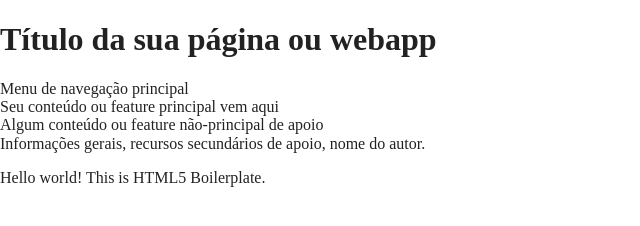
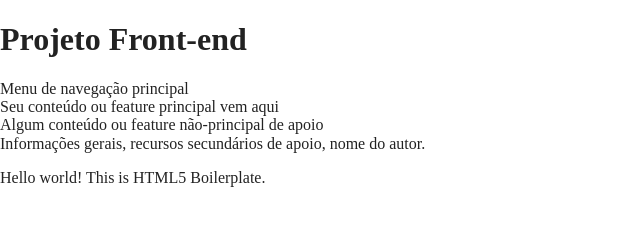
Before and after one commit to seeju/projeto-frontend, a website built with Parcel: page index.html in a window 1280 px wide. Shown: the whole page, without its empty margins (0-640 px from the left). Built offline with nearby package versions, Linux system fonts and the light colour scheme.

Commit message:
Header modified

```diff
--- a/index.html
+++ b/index.html
@@ -23,7 +23,7 @@
 </head>
 
 <body>
-  <header><h1>Título da sua página ou webapp</h1>
+  <header><h1>Projeto Front-end</h1>
     <nav>Menu de navegação principal</nav></header>
     <main>
       <section>Seu conteúdo ou feature principal vem aqui</section>
```
